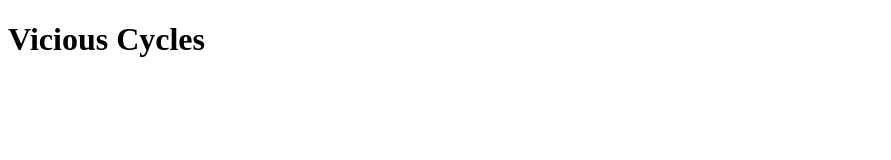
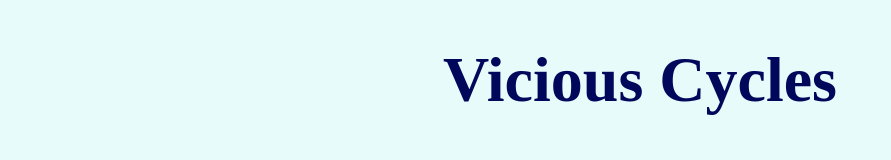
Before and after one commit to Graphicannon/Vicious, a plain HTML site: page index.html in a window 1280 px wide. Shown: the whole page, without its empty margins (0-891 px from the left). Drawn offline with Linux system fonts and the light colour scheme.

Commit message:
Add files via upload

```diff
--- a/index.html
+++ b/index.html
@@ -5,6 +5,18 @@
     <meta name="viewport" content="width=device-width, initial-scale=1.0">
     <meta http-equiv="X-UA-Compatible" content="ie=edge">
     <title>Vicious Cycles</title>
+    <style>
+        body{
+    background-color: #e7fbfb;
+
+        }
+        h1 {
+    font-size: 4em;
+    text-align: center;
+    color: #01085b;
+
+        }
+    </style>
 </head>
 <body>
     <h1>Vicious Cycles</h1>
```
